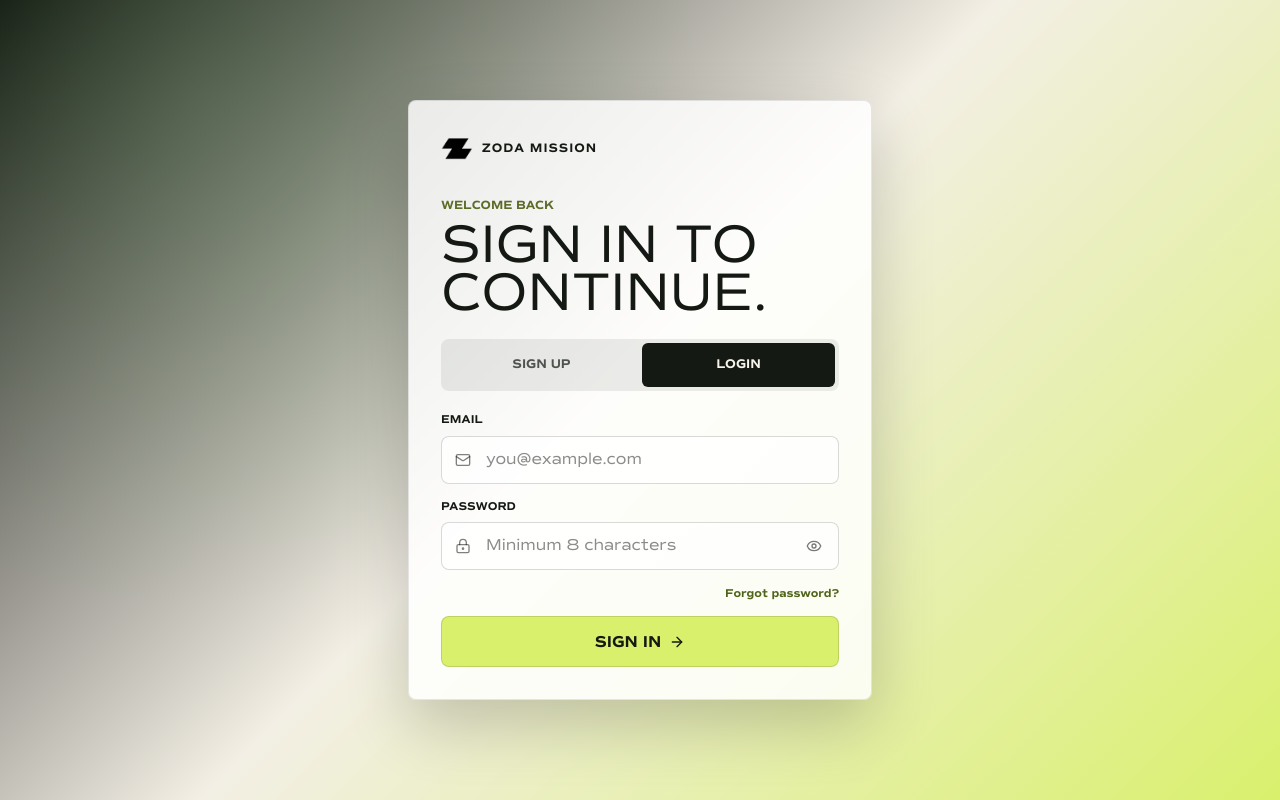
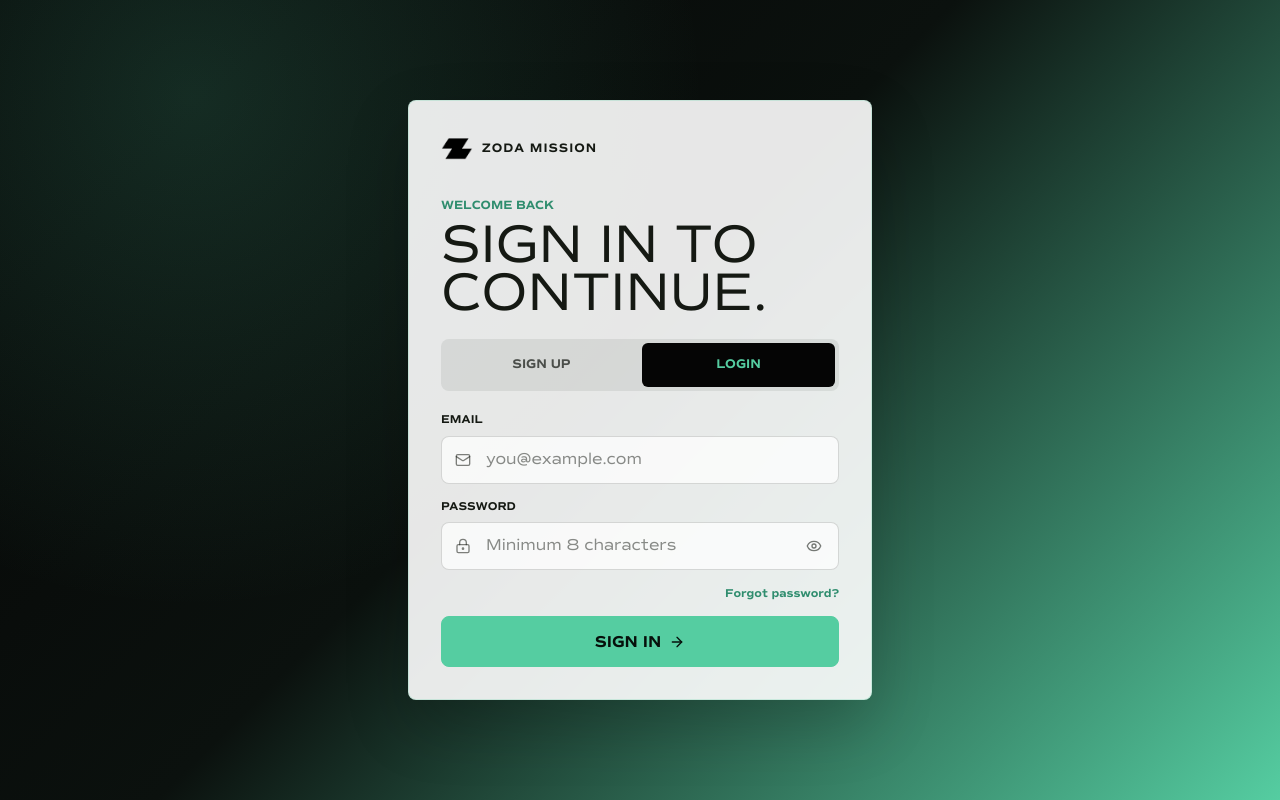
Before and after one commit to kiermangibin/zoda-play, a React (Vite) app: page /login in a window 1280 px wide. Built offline with nearby package versions, Linux system fonts and the light colour scheme; no server answers.

Commit message:
Use ZODA colors on auth pages

```diff
--- a/src/styles/auth.css
+++ b/src/styles/auth.css
@@ -1,8 +1,8 @@
 .zoda-auth-page {
   align-items: center;
   background:
-    radial-gradient(circle at 15% 12%, rgba(95, 173, 86, 0.18), transparent 32rem),
-    linear-gradient(135deg, #111310 0%, #f3efe5 48%, #d9f06d 100%);
+    radial-gradient(circle at 15% 12%, rgba(85, 205, 161, 0.18), transparent 32rem),
+    linear-gradient(135deg, #050505 0%, #0b110e 46%, #55cda1 100%);
   box-sizing: border-box;
   color: #151913;
   display: flex;
@@ -12,8 +12,8 @@
 }
 
 .zoda-auth-panel {
-  background: rgba(255, 255, 255, 0.84);
-  border: 1px solid rgba(21, 25, 19, 0.1);
+  background: rgba(255, 255, 255, 0.9);
+  border: 1px solid rgba(85, 205, 161, 0.22);
   border-radius: 8px;
   box-shadow: 0 1.5rem 4rem rgba(0, 0, 0, 0.2);
   box-sizing: border-box;
@@ -43,7 +43,7 @@
 }
 
 .zoda-auth-panel__headline p {
-  color: #5d6b28;
+  color: #2f8d6e;
   font-size: 0.76rem;
   font-weight: 900;
   margin: 0 0 0.45rem;
@@ -79,8 +79,8 @@
 }
 
 .zoda-auth-toggle button[aria-selected="true"] {
-  background: #151913;
-  color: #f7f4eb;
+  background: #050505;
+  color: #55cda1;
 }
 
 .zoda-auth-form {
@@ -124,8 +124,8 @@
 }
 
 .zoda-auth-form input:focus {
-  border-color: #6b7f21;
-  box-shadow: 0 0 0 3px rgba(217, 240, 109, 0.45);
+  border-color: #55cda1;
+  box-shadow: 0 0 0 3px rgba(85, 205, 161, 0.28);
 }
 
 .zoda-auth-password-field input {
@@ -168,10 +168,10 @@
 }
 
 .zoda-auth-form__notice {
-  background: rgba(87, 145, 68, 0.12);
-  border: 1px solid rgba(87, 145, 68, 0.28);
+  background: rgba(85, 205, 161, 0.12);
+  border: 1px solid rgba(85, 205, 161, 0.28);
   border-radius: 8px;
-  color: #355f26;
+  color: #23654f;
   font-size: 0.85rem;
   font-weight: 800;
   margin: 0;
@@ -180,10 +180,10 @@
 
 .zoda-auth-form__submit {
   align-items: center;
-  background: #d9f06d;
-  border: 1px solid rgba(21, 25, 19, 0.14);
+  background: #55cda1;
+  border: 1px solid #55cda1;
   border-radius: 8px;
-  color: #151913;
+  color: #06100b;
   cursor: pointer;
   display: inline-flex;
   font-weight: 950;
@@ -199,7 +199,7 @@
 }
 
 .zoda-auth-form__link {
-  color: #4f6419;
+  color: #2f8d6e;
   font-size: 0.72rem;
   font-weight: 800;
   justify-self: end;
```
